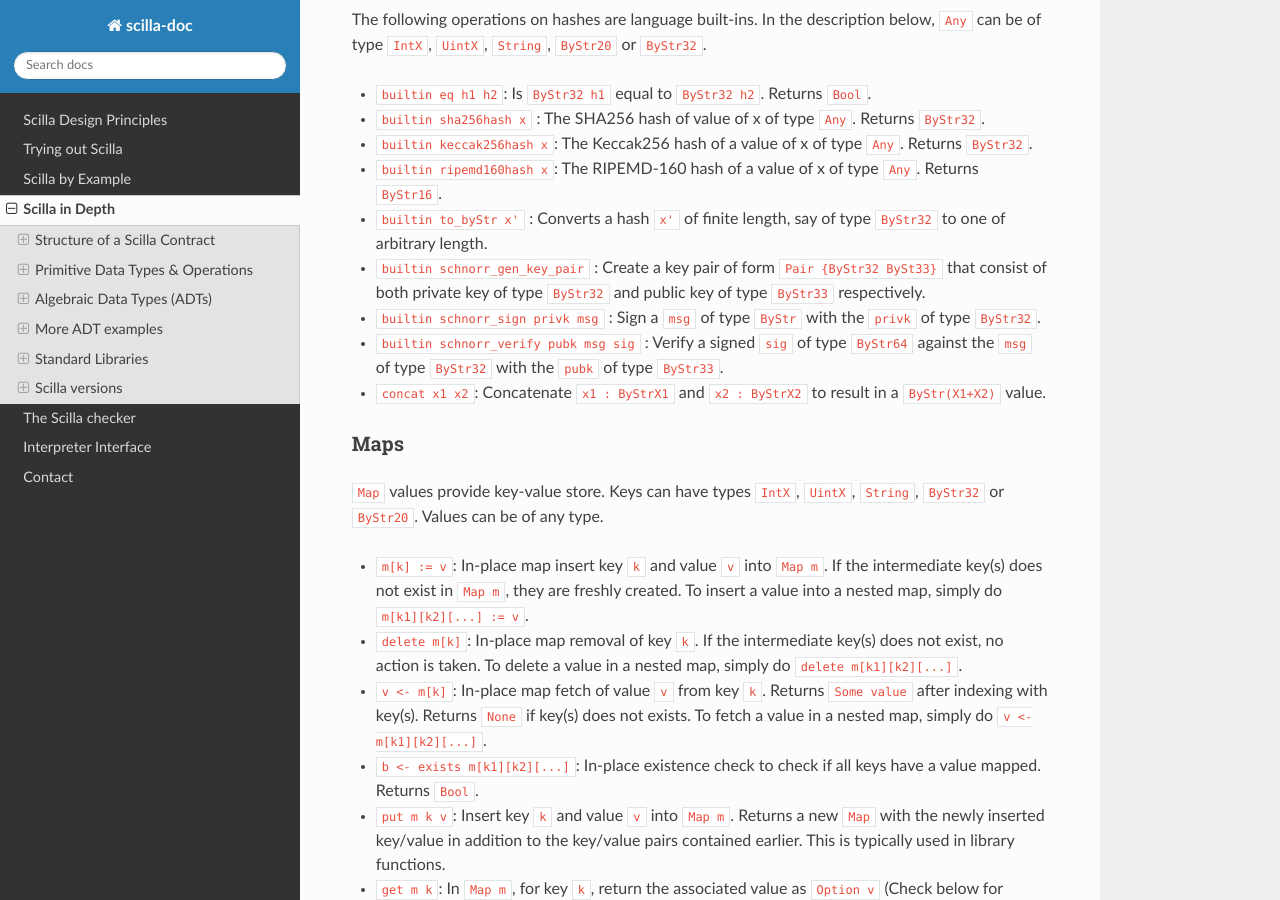
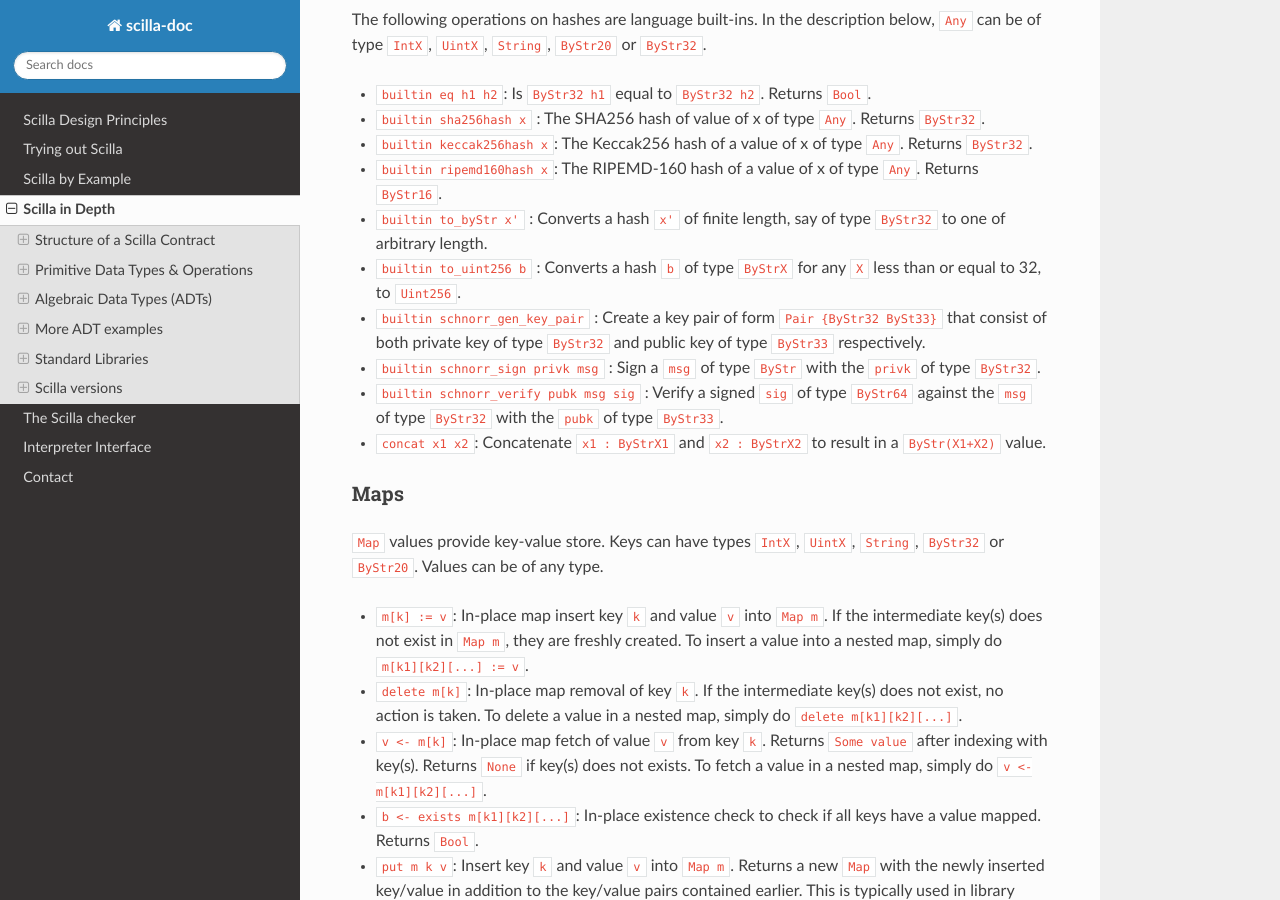
Before and after one commit to Zilliqa/scilla-docs, a Sphinx documentation site: the page built from docs/source/scilla-in-depth.rst, in a window 1280 px wide and 900 px high, scrolled down 6456 px. Built offline with Sphinx 7.4.7 and the Read the Docs theme 2.0.0, drawn with Linux system fonts in a browser that asks for light colours.

Commit message:
Added to_uint256

```diff
--- a/docs/source/scilla-in-depth.rst
+++ b/docs/source/scilla-in-depth.rst
@@ -372,6 +372,9 @@ below, ``Any`` can be of type ``IntX``, ``UintX``, ``String``, ``ByStr20`` or
 
 - ``builtin to_byStr x'`` : Converts a hash ``x'`` of finite length, say of type ``ByStr32`` to one
   of arbitrary length.
+
+- ``builtin to_uint256 b`` : Converts a hash ``b`` of type ``ByStrX``
+  for any ``X`` less than or equal to 32, to ``Uint256``.
 
 - ``builtin schnorr_gen_key_pair`` : Create a key pair of form ``Pair {ByStr32 BySt33}`` that
   consist of both private key of type ``ByStr32`` and public key of type ``ByStr33`` respectively.
```
